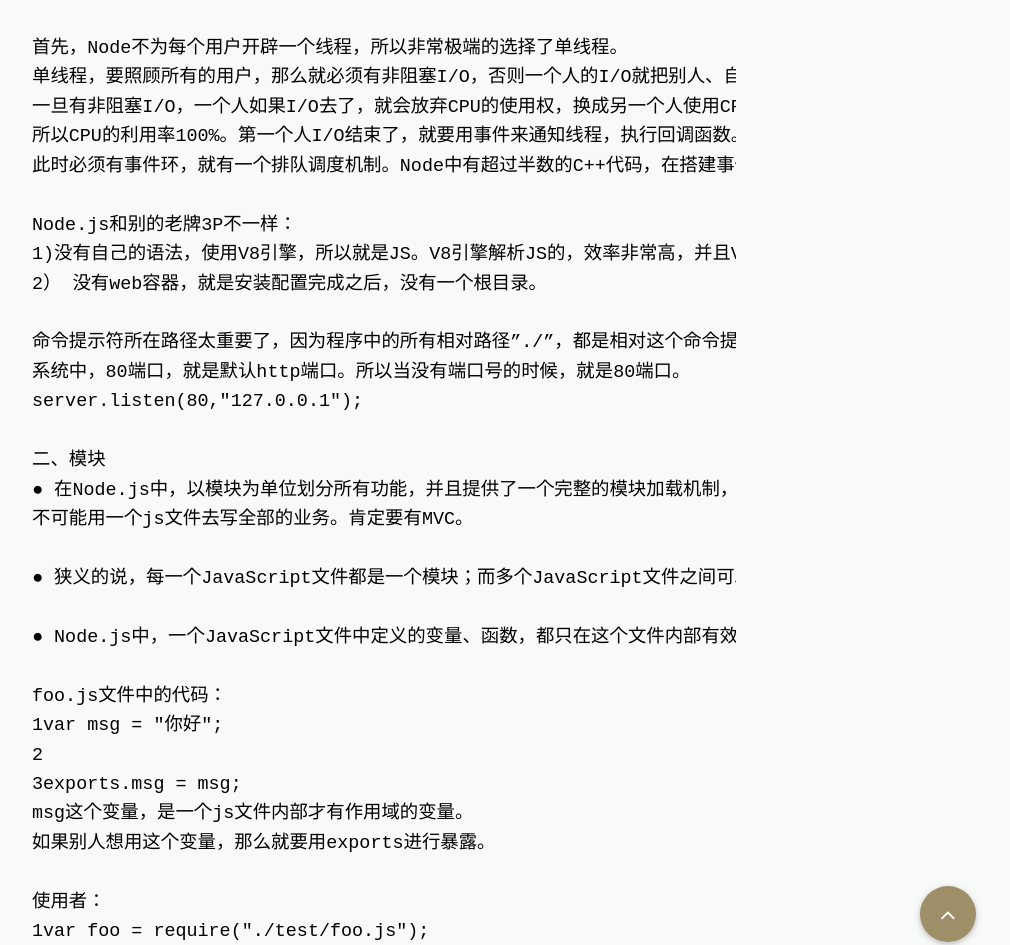
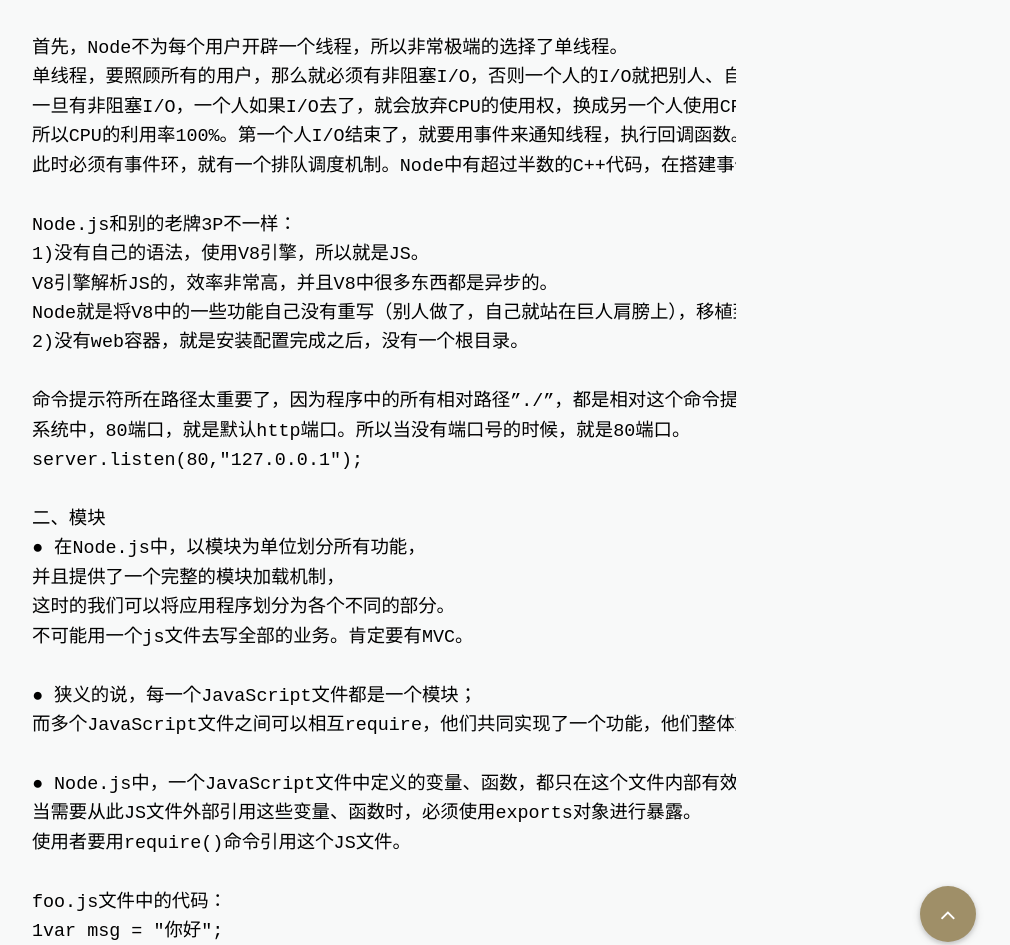
Before and after one commit to zhangjing9898/zhangjing9898.github.io, a Jekyll site: the page built from _posts/2017-09-17-node.js(5).markdown, in a window 1280 px wide and 1400 px high, scrolled down 480 px. Shown: the part 428-1373 px from the top of the window, without its empty margins (256-1266 px from the left). Built offline with Jekyll 4.4.1, drawn with Linux system fonts in a browser that asks for light colours; nearby versions of some CDN libraries; some of the changed text lies outside the part shown.

Commit message:
Update 2017-09-17-node.js(5).markdown

```diff
--- a/_posts/2017-09-17-node.js(5).markdown
+++ b/_posts/2017-09-17-node.js(5).markdown
@@ -25,20 +25,27 @@
 此时必须有事件环，就有一个排队调度机制。Node中有超过半数的C++代码，在搭建事件环。
 
 Node.js和别的老牌3P不一样：
-1)没有自己的语法，使用V8引擎，所以就是JS。V8引擎解析JS的，效率非常高，并且V8中很多东西都是异步的。Node就是将V8中的一些功能自己没有重写（别人做了，自己就站在巨人肩膀上），移植到了服务器上。
-2） 没有web容器，就是安装配置完成之后，没有一个根目录。
+1)没有自己的语法，使用V8引擎，所以就是JS。
+V8引擎解析JS的，效率非常高，并且V8中很多东西都是异步的。
+Node就是将V8中的一些功能自己没有重写（别人做了，自己就站在巨人肩膀上），移植到了服务器上。
+2)没有web容器，就是安装配置完成之后，没有一个根目录。
 
 命令提示符所在路径太重要了，因为程序中的所有相对路径”./”，都是相对这个命令提示符路径的，而不是相对于js文件自己。
 系统中，80端口，就是默认http端口。所以当没有端口号的时候，就是80端口。
 server.listen(80,"127.0.0.1");
 
 二、模块
-● 在Node.js中，以模块为单位划分所有功能，并且提供了一个完整的模块加载机制，这时的我们可以将应用程序划分为各个不同的部分。
+● 在Node.js中，以模块为单位划分所有功能，
+并且提供了一个完整的模块加载机制，
+这时的我们可以将应用程序划分为各个不同的部分。
 不可能用一个js文件去写全部的业务。肯定要有MVC。
 
-● 狭义的说，每一个JavaScript文件都是一个模块；而多个JavaScript文件之间可以相互require，他们共同实现了一个功能，他们整体对外，又称为一个广义上的模块。
+● 狭义的说，每一个JavaScript文件都是一个模块；
+而多个JavaScript文件之间可以相互require，他们共同实现了一个功能，他们整体对外，又称为一个广义上的模块。
 
-● Node.js中，一个JavaScript文件中定义的变量、函数，都只在这个文件内部有效。当需要从此JS文件外部引用这些变量、函数时，必须使用exports对象进行暴露。使用者要用require()命令引用这个JS文件。
+● Node.js中，一个JavaScript文件中定义的变量、函数，都只在这个文件内部有效。
+当需要从此JS文件外部引用这些变量、函数时，必须使用exports对象进行暴露。
+使用者要用require()命令引用这个JS文件。
 
 foo.js文件中的代码：
 1var msg = "你好";
@@ -53,7 +60,10 @@
 3console.log(foo.msg);
 使用者用foo来接收exports对象，也就是说，这里的foo变量，就是文件中的exports变量。
 
-● 一个JavaScript文件，可以向外exports无数个变量、函数。但是require的时候，仅仅需要require这个JS文件一次。使用的它的变量、函数的时候，用点语法即可。所以，无形之中，增加了一个顶层命名空间。
+● 一个JavaScript文件，可以向外exports无数个变量、函数。
+但是require的时候，仅仅需要require这个JS文件一次。
+使用的它的变量、函数的时候，用点语法即可。
+所以，无形之中，增加了一个顶层命名空间。
 
 js文件中，可以用exports暴露很多东西，比如函数、变量。
 1var msg = "你好";
@@ -89,7 +99,8 @@
 1var foo = require("foo.js");   //没有写./， 所以不是一个相对路径。是一个特殊的路径
 那么Node.js将该文件视为node_modules目录下的一个文件
 
-● node_modules文件夹并不一定在同级目录里面，在任何直接祖先级目录中，都可以。甚至可以放到NODE_PATH环境变量的文件夹中。这样做的好处稍后你将知道：分享项目的时候，不需要带着modules一起给别人。
+● node_modules文件夹并不一定在同级目录里面，在任何直接祖先级目录中，都可以。甚至可以放到NODE_PATH环境变量的文件夹中。
+分享项目的时候，不需要带着modules一起给别人。
 
 ● 我们可以使用文件夹来管理模块，比如
 1var bar = require("bar");
```
